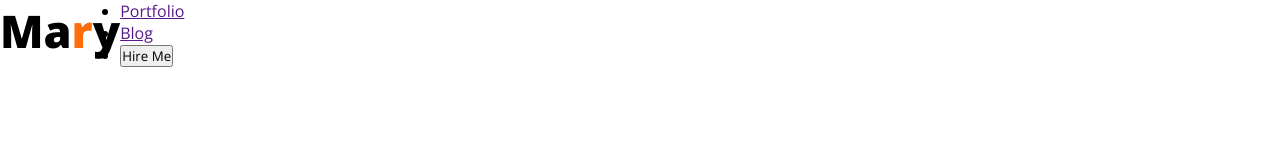
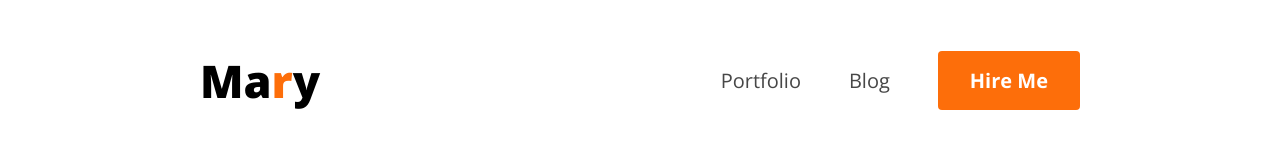
Before and after one commit to nayeembn008/Module_6_Build-a-portfolio-website, a plain HTML site: page 6-3/index.html in a window 1280 px wide. Drawn offline with nearby package versions, Linux system fonts and the light colour scheme.

Commit message:
6-2 ended

```diff
--- a/6-3/css/styles.css
+++ b/6-3/css/styles.css
@@ -11,9 +11,35 @@
   margin: 0;
   font-family: "Open Sans", sans-serif;
 }
+/* Shared style */
+.text-primary {
+  color: #fd6e0a;
+}
 
+.dark-2 {
+  color: #474747;
+}
+
+/* Button style */
+.btn-primary {
+  background-color: #fd6e0a;
+  color: white;
+  font-size: 20px;
+  font-style: normal;
+  font-weight: 700;
+  line-height: normal;
+  padding: 16px 32px;
+  outline: none;
+  border: none;
+  border-radius: 4px;
+}
+
+/* Nav Style */
 nav {
   display: flex;
+  align-items: center;
+  justify-content: space-between;
+  margin: 50px 200px;
 }
 
 .nav-title {
@@ -21,6 +47,17 @@ nav {
   font-size: 45px;
 }
 
-.text-primary {
-  color: #fd6e0a;
+nav ul {
+  display: flex;
+  align-items: center;
+  gap: 48px;
 }
+
+nav ul li {
+  list-style: none;
+}
+
+nav li a {
+  text-decoration: none;
+  font-size: 20px;
+}
--- a/6-3/index.html
+++ b/6-3/index.html
@@ -17,10 +17,10 @@
       <nav>
         <h3 class="nav-title">Ma<span class="text-primary">r</span>y</h3>
         <ul>
-          <li><a href="">Portfolio</a></li>
-          <li><a href="">Blog</a></li>
+          <li><a class="dark-2" href="">Portfolio</a></li>
+          <li><a class="dark-2" href="">Blog</a></li>
           <li>
-            <a href=""><button>Hire Me</button></a>
+            <a href=""><button class="btn-primary">Hire Me</button></a>
           </li>
         </ul>
       </nav>
```
